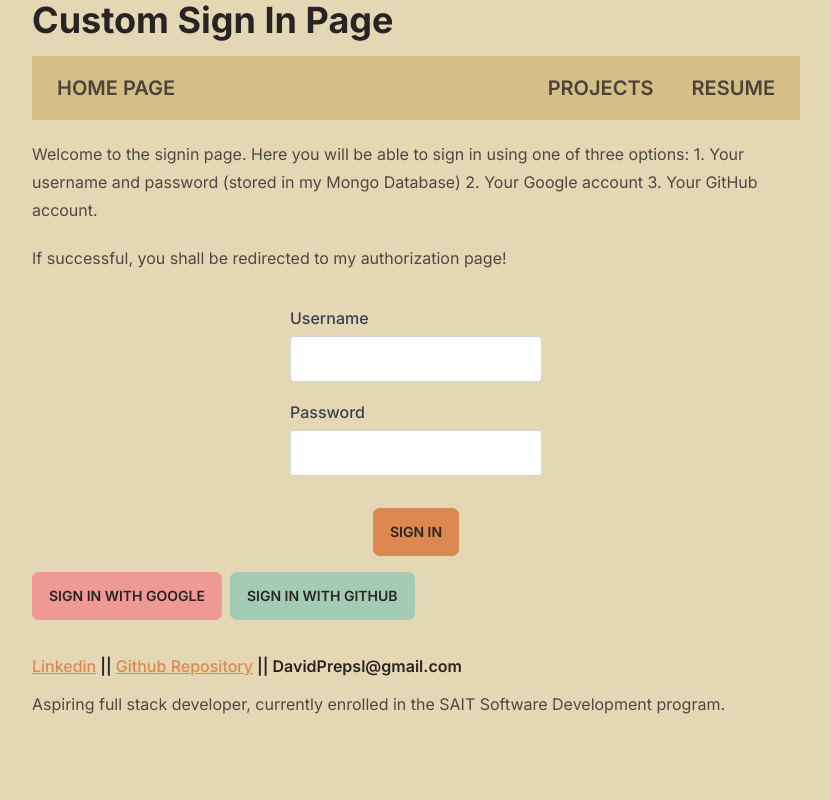
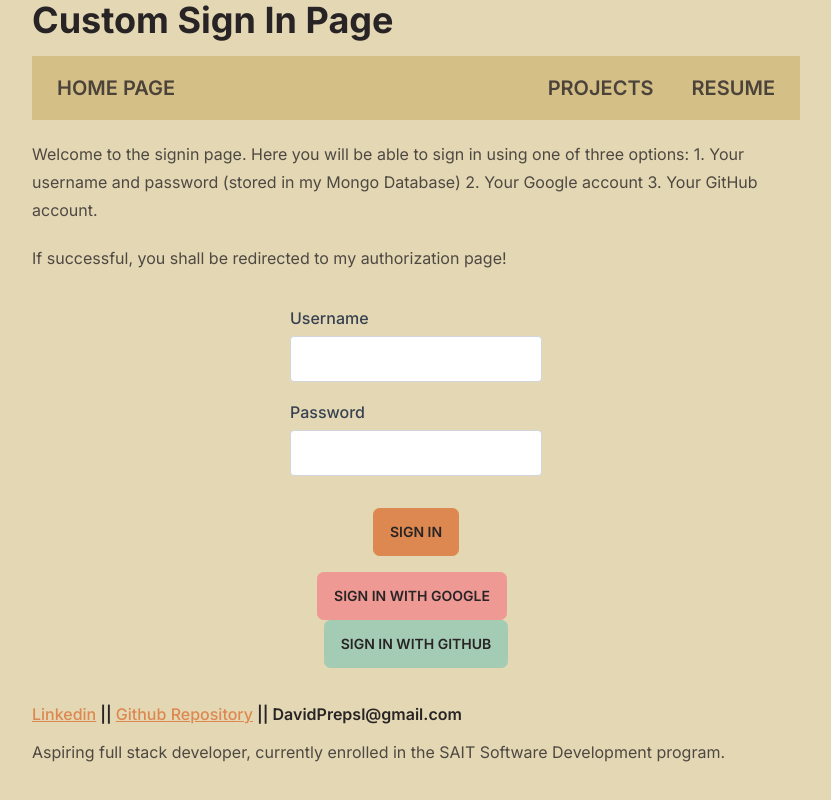
Before and after one commit to Prepsld/prowlinggryphonstudio, a Next.js app: page /projects/signin in a window 1280 px wide. Shown: the whole page, without its empty margins (224-1055 px from the left). Built offline with nearby package versions, Linux system fonts and the light colour scheme.

Commit message:
Still trying to center my darn buttons

```diff
--- a/app/projects/signin/page.js
+++ b/app/projects/signin/page.js
@@ -73,7 +73,7 @@ export default function SignIn() {
           Sign In
         </button>
       </form>
-      <div className="flex items-center mt-4">
+      <div className="flex flex-col items-center mt-4">
         <button
           className="btn btn-primary mr-2"
           onClick={() =>
```
